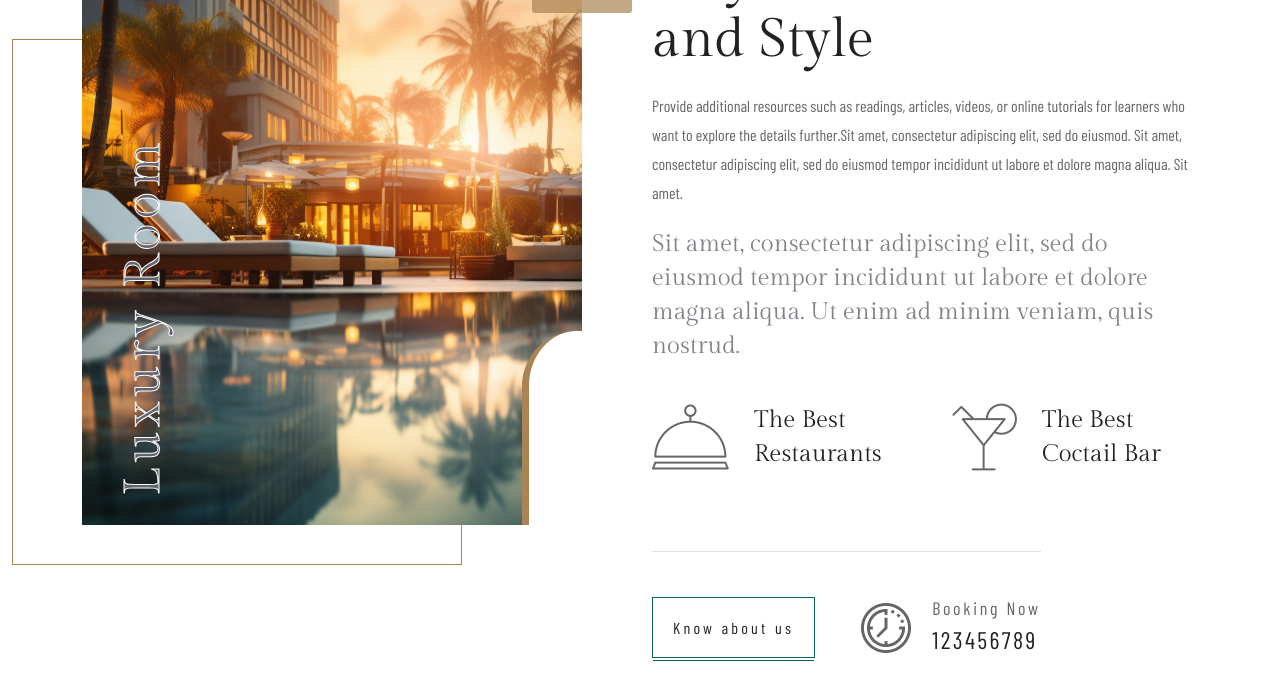
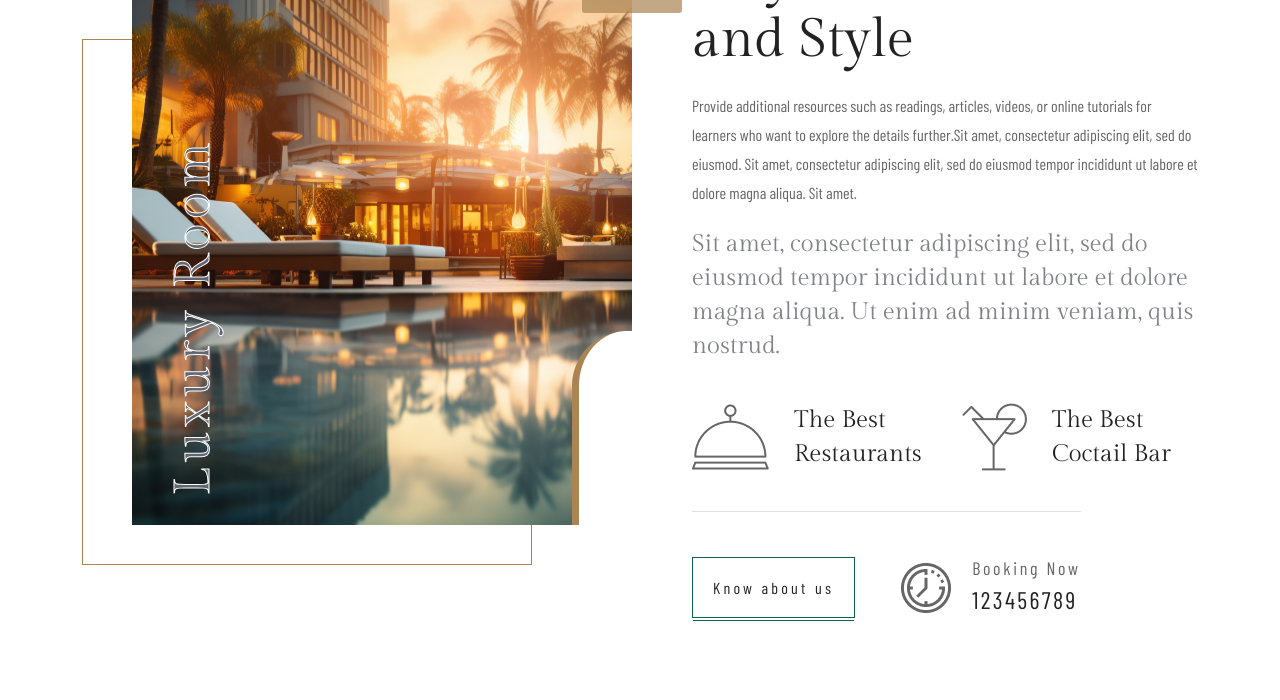
Before and after one commit to developerTajul/kije-eta-obsta-hotel, a website: page index.html in a window 1280 px wide. Shown: the part 1150-1850 px from the top of the page. Drawn offline with nearby package versions, Linux system fonts and the light colour scheme; a web font is replaced by a local one.

Commit message:
add: about-us-area responsive

```diff
--- a/index.html
+++ b/index.html
@@ -406,7 +406,7 @@
     <div class="about-us-area style-1 py-120">
       <div class="container">
         <div class="row gy-5">
-          <div class="col-lg-6">
+          <div class="col-xl-6 col-lg-12">
             <div class="about-image-card style-1">
               <div class="image-wrapper">
                 <!-- images module -->
@@ -432,7 +432,7 @@
               </div>
             </div>
           </div>
-          <div class="col-lg-6">
+          <div class="col-xl-6 col-lg-12">
             <div class="about-info-card style-2">
               <div class="about-info-content">
                 <!-- heading -->
@@ -509,6 +509,7 @@
       </div>
     </div>
     <!-- About Us Area End !-->
+
     <script src="js/jquery.min.js"></script>
     <script src="js/bootstrap.min.js"></script>
     <script src="js/jquery.nice-select.min.js"></script>
--- a/sass/modules/about-image-card/_about-image-card-one.scss
+++ b/sass/modules/about-image-card/_about-image-card-one.scss
@@ -7,6 +7,9 @@
         z-index: 5;
         width: 500px;
         height: 612px;
+        @include rmaxwd(1550) {
+          margin-left: 50px;
+        }
         img {
           width: 100%;
           height: 100%;
@@ -57,6 +60,9 @@
         width: 450px;
         height: 526px;
         border: 1px solid $primary-color;
+        @include rmaxwd(1550) {
+          left: 0px;
+        }
       }
     }
   }
--- a/sass/modules/about-info-card/_about-info-card-two.scss
+++ b/sass/modules/about-info-card/_about-info-card-two.scss
@@ -1,5 +1,4 @@
 .about-info-card {
-
   &.style-1 {
     .about-info-content {
       .sec-content {
@@ -16,7 +15,7 @@
       display: flex;
       flex-direction: column;
       gap: 40px;
-      @include lg{
+      @include lg {
         gap: 0;
       }
       .section-title {
--- a/sass/modules/about-info-card/_about-info-card.scss
+++ b/sass/modules/about-info-card/_about-info-card.scss
@@ -1,8 +1,4 @@
 .about-info-card {
-
-  .btn-wrapper {
-    margin-top: 40px;
-  }
   &.style-1 {
     margin-top: 72px;
     margin-left: 3px;
@@ -41,7 +37,6 @@
 
       .list-item-wrapper {
         gap: 30px;
-
       }
     }
     .btn-wrapper {
@@ -51,7 +46,7 @@
   &.style-4 {
     margin-top: 103px;
     margin-right: 54px;
-    @include xl{
+    @include xl {
       margin: 0;
     }
     @include lg {
@@ -64,9 +59,9 @@
     @include sm {
       margin: 0;
     }
-    .btn-wrapper{
-      @include rmaxwd(1399){
-        margin-top:  20px;
+    .btn-wrapper {
+      @include rmaxwd(1399) {
+        margin-top: 20px;
       }
     }
     .about-info-content {
@@ -116,7 +111,6 @@
         .desc {
           margin-bottom: 0;
         }
-
       }
 
       .btn-wrapper {
@@ -128,7 +122,7 @@
       display: flex;
       flex-direction: column;
       gap: 40px;
-      @include rmaxwd(1399){
+      @include rmaxwd(1399) {
         gap: 10px;
       }
 
@@ -136,11 +130,7 @@
         flex-direction: column;
         align-items: flex-start;
         margin-bottom: 0;
-
-
       }
-
     }
   }
-
 }
--- a/sass/pages/_home-one.scss
+++ b/sass/pages/_home-one.scss
@@ -419,10 +419,21 @@
         }
       }
     }
+    .about-info-card {
+      @include xl {
+        padding-left: 40px;
+      }
+      @include rmaxwd(1199) {
+        margin-top: 40px;
+      }
+    }
     .icon-card-wrapper {
       display: flex;
       gap: 70px;
       align-items: center;
+      @include xl {
+        gap: 40px;
+      }
     }
     .btn-wrapper {
       .inner-wrapper {
```
Also changed, not shown: css/style.css, 1 other file.
